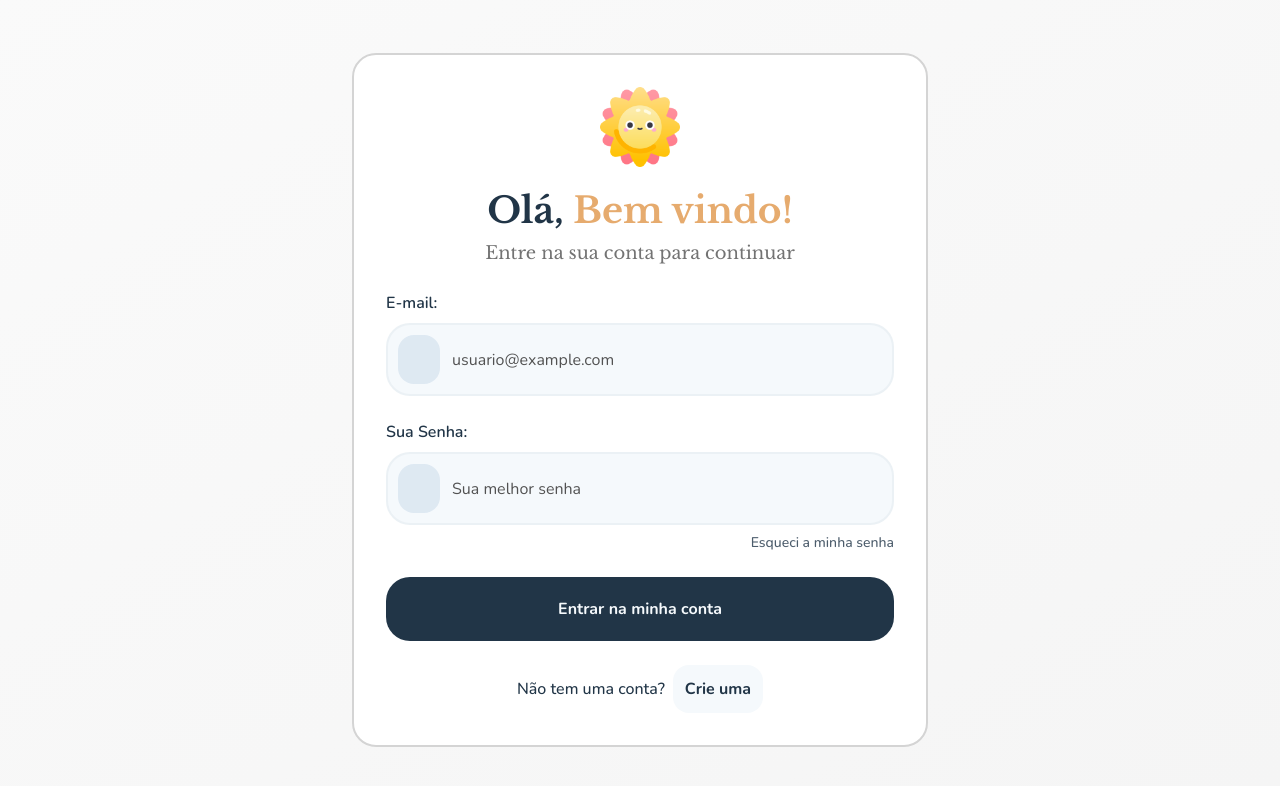
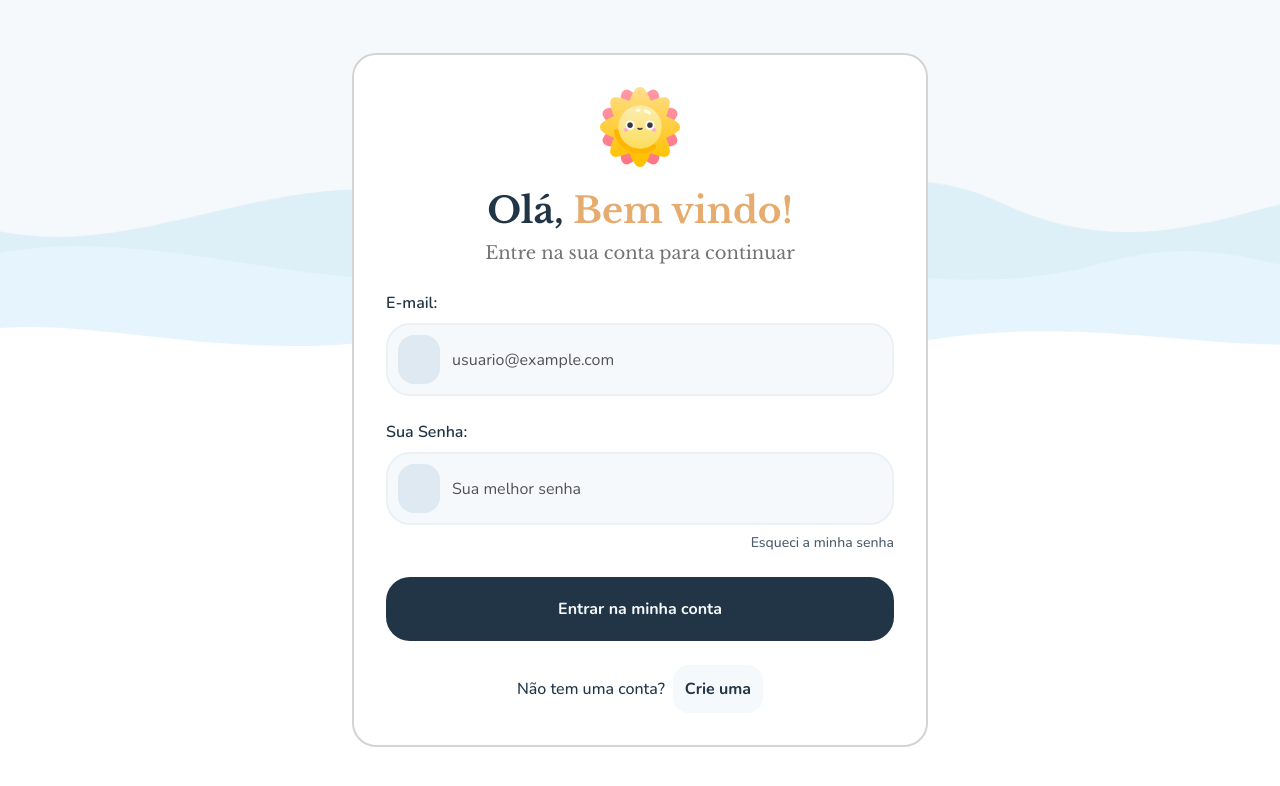
Before and after one commit to EdOc-PS/sinaliza-frontend, a React (Vite) app: page /auth/login in a window 1280 px wide. Shown: the top 786 px of the page. Built offline with nearby package versions, Linux system fonts and the light colour scheme; some icons are missing.

Commit message:
style: add background in auth page

```diff
--- /dev/null
+++ b/src/components/AuthBackground.tsx
@@ -0,0 +1,62 @@
+import { useEffect, useRef } from 'react'
+
+const AuthBackground = () => {
+    const w1Ref = useRef<HTMLDivElement>(null)
+    const w2Ref = useRef<HTMLDivElement>(null)
+    const w3Ref = useRef<HTMLDivElement>(null)
+
+    useEffect(() => {
+        const handleScroll = () => {
+            const scrollY = window.scrollY
+            const pageH = document.documentElement.scrollHeight - window.innerHeight
+            if (pageH <= 0) return
+            const pct = scrollY / pageH
+            if (w1Ref.current) w1Ref.current.style.transform = `translateY(${pct * -40}px)`
+            if (w2Ref.current) w2Ref.current.style.transform = `translateY(${pct * -24}px)`
+            if (w3Ref.current) w3Ref.current.style.transform = `translateY(${pct * -10}px)`
+        }
+        window.addEventListener('scroll', handleScroll, { passive: true })
+        return () => window.removeEventListener('scroll', handleScroll)
+    }, [])
+
+    return (
+        <div className="fixed inset-0 -z-10 overflow-hidden">
+            <div
+                className="absolute inset-0"
+                style={{ background: 'linear-gradient(to bottom, #F5F9FC 50%, #ffffff 50%)' }}
+            />
+
+            <div
+                className="absolute pointer-events-none"
+                style={{ bottom: '50%', left: '-5%', width: '110%', height: '260px' }}
+            >
+                {/* Wave back */}
+                <div ref={w1Ref} className="absolute" style={{ bottom: '60px', left: 0, right: 0 }}>
+                    <div className="wave-auth-1">
+                        <svg viewBox="0 0 1440 260" preserveAspectRatio="none" xmlns="http://www.w3.org/2000/svg">
+                            <path d="M0,130 C180,210 360,50 540,130 C720,210 900,40 1080,120 C1260,200 1380,80 1440,130 L1440,260 L0,260 Z" fill="#A7DAEB" fillOpacity="0.3" />
+                        </svg>
+                    </div>
+                </div>
+
+                {/* Wave mid */}
+                <div ref={w2Ref} className="absolute" style={{ bottom: '30px', left: 0, right: 0 }}>
+                    <div className="wave-auth-2">
+                        <svg viewBox="0 0 1440 260" preserveAspectRatio="none" xmlns="http://www.w3.org/2000/svg">
+                            <path d="M0,160 C200,80 400,210 600,155 C800,100 1000,210 1200,150 C1320,115 1390,170 1440,160 L1440,260 L0,260 Z" fill="#E8F7FF" fillOpacity="0.75" />
+                        </svg>
+                    </div>
+                </div>
+
+                {/* Wave front */}
+                <div ref={w3Ref} className="absolute" style={{ bottom: '0', left: 0, right: 0 }}>
+                    <svg viewBox="0 0 1440 260" preserveAspectRatio="none" xmlns="http://www.w3.org/2000/svg">
+                        <path d="M0,200 C120,155 280,230 480,195 C660,162 820,230 1020,198 C1180,172 1320,215 1440,200 L1440,260 L0,260 Z" fill="#ffffff" />
+                    </svg>
+                </div>
+            </div>
+        </div>
+    )
+}
+
+export default AuthBackground
--- a/src/index.css
+++ b/src/index.css
@@ -98,6 +98,26 @@
     font-family: 'Libre Baskerville', serif;
 }
 
+.wave-auth-1 {
+    will-change: transform;
+    animation: authWaveDrift1 9s ease-in-out infinite alternate;
+}
+
+.wave-auth-2 {
+    will-change: transform;
+    animation: authWaveDrift2 11s ease-in-out infinite alternate;
+}
+
+@keyframes authWaveDrift1 {
+    from { transform: translateX(-24px) scaleY(1); }
+    to   { transform: translateX(24px) scaleY(1.08); }
+}
+
+@keyframes authWaveDrift2 {
+    from { transform: translateX(16px) scaleY(1); }
+    to   { transform: translateX(-22px) scaleY(0.94); }
+}
+
 /* Focus ring para acessibilidade — essencial para navegação por teclado */
 *:focus-visible {
     outline: 2px solid var(--color-focus-ring);
--- a/src/pages/auth/login/index.tsx
+++ b/src/pages/auth/login/index.tsx
@@ -1,5 +1,6 @@
 import { useState } from 'react'
 import { useNavigate } from 'react-router-dom'
+import AuthBackground from '@components/AuthBackground'
 import Input from '@components/ui/Input'
 import Label from '@components/ui/Label'
 import Button from '@components/ui/Button'
@@ -39,7 +40,8 @@ const LoginPage = () => {
     }
 
     return (
-        <div className="min-h-screen flex items-center justify-center bg-linear-to-br from-neutral-50 to-neutral-100 p-4">
+        <div className="min-h-screen flex items-center justify-center p-4">
+            <AuthBackground />
             <div className="w-full max-w-xl bg-white rounded-3xl p-8  border-2 border-neutral-300 ">
                 <div className="space-y-6">
                     <div className='flex w-ful justify-center '>
--- a/src/pages/auth/register/index.tsx
+++ b/src/pages/auth/register/index.tsx
@@ -1,5 +1,6 @@
 import { useState } from 'react'
 import { useNavigate } from 'react-router-dom'
+import AuthBackground from '@components/AuthBackground'
 import Input from '@components/ui/Input'
 import Label from '@components/ui/Label'
 import Button from '@components/ui/Button'
@@ -287,7 +288,8 @@ const RegisterPage = () => {
     }
 
     return (
-        <div className="min-h-screen flex justify-center items-start bg-linear-to-br from-neutral-50 to-neutral-100 p-4 pt-12">
+        <div className="min-h-screen flex justify-center items-start p-4 pt-12">
+            <AuthBackground />
             <div className="w-full max-w-xl bg-white rounded-3xl p-8 border-2 border-neutral-300">
                 <div className="space-y-8">
                     {/* Progress bar */}
```
